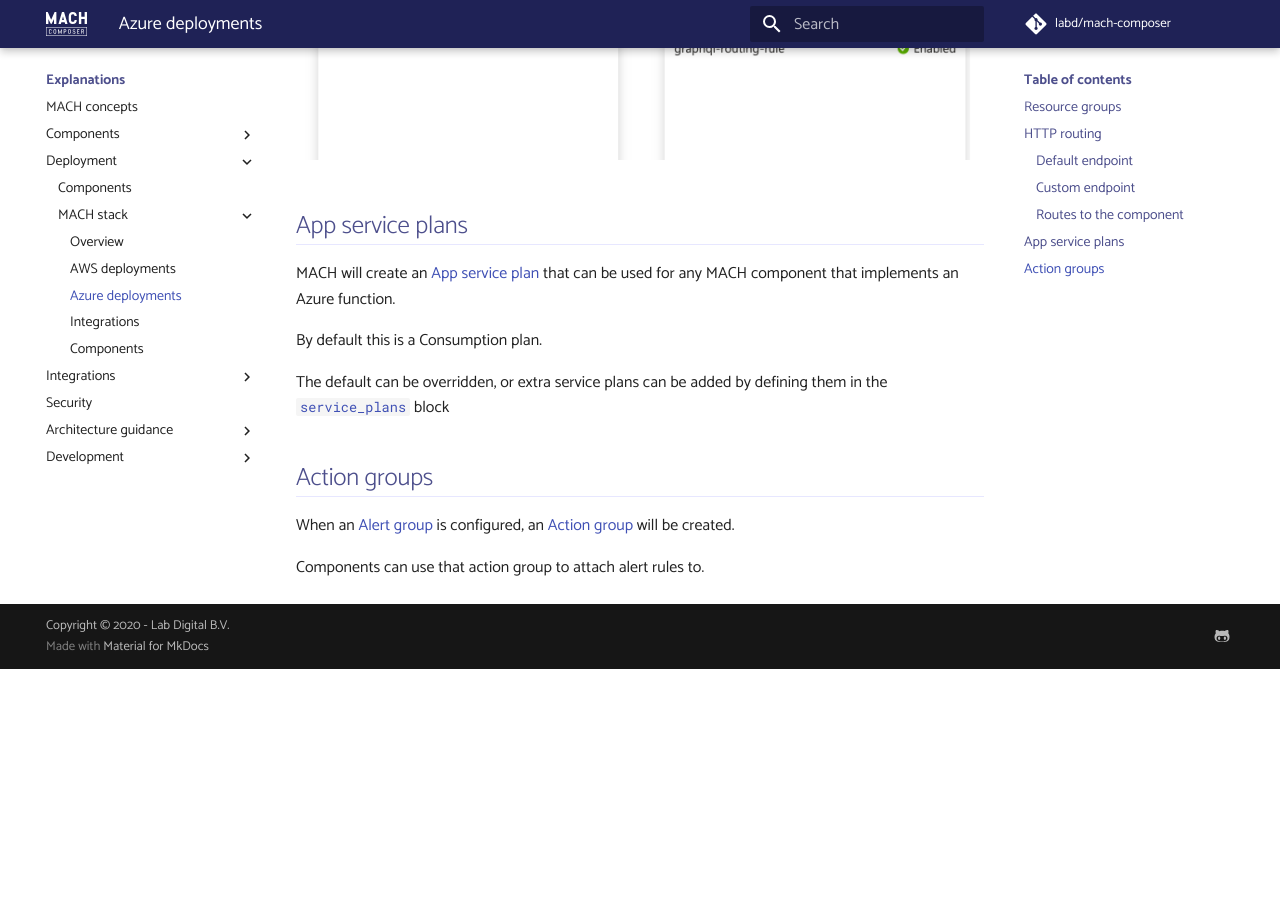
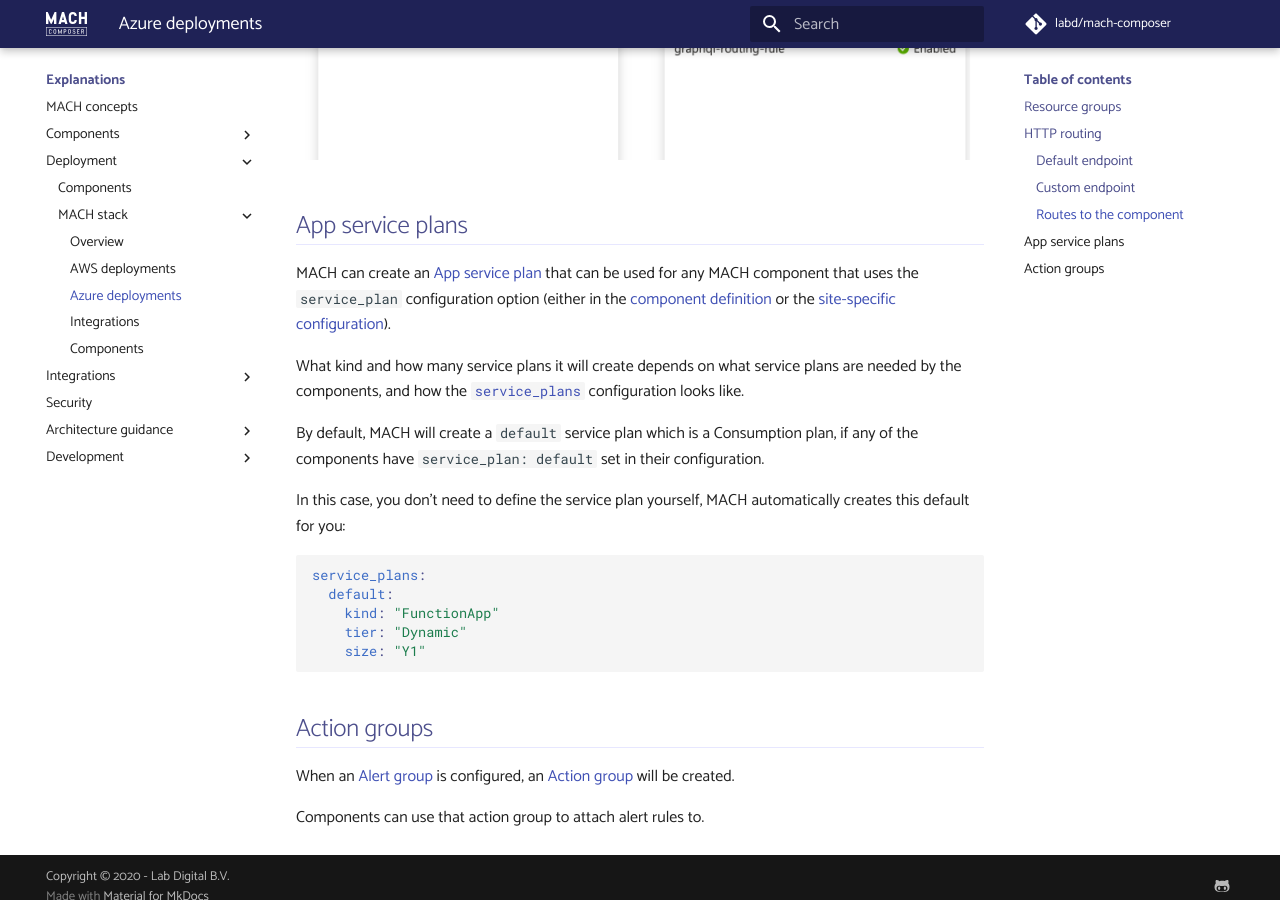
Before and after one commit to mach-composer/mach-composer-cli, an MkDocs documentation site: the page built from docs/src/topics/deployment/config/azure.md, in a window 1280 px wide and 900 px high, scrolled down 1657 px. Built offline with MkDocs 1.6.1 and Material for MkDocs 9.7.7, drawn with Linux system fonts in a browser that asks for light colours; a script that is not in the unit is left out; comment, search, counter and statistics services are not loaded; before the commit the page ends 2326 px from its top, so only the background shows below that.

Commit message:
More service plan documentation

````diff
--- a/docs/src/topics/deployment/config/azure.md
+++ b/docs/src/topics/deployment/config/azure.md
@@ -62,12 +62,21 @@ The routing in Frontdoor that will be created:
 
 ## App service plans
 
-MACH will create an [App service plan](https://registry.terraform.io/providers/hashicorp/azurerm/latest/docs/resources/app_service_plan) that can be used for any MACH component that implements an Azure function.
+MACH can create an [App service plan](https://registry.terraform.io/providers/hashicorp/azurerm/latest/docs/resources/app_service_plan) that can be used for any MACH component that uses the `service_plan` configuration option (either in the [component definition](../../../reference/syntax/components.md#azure) or the [site-specific configuration](../../../reference/syntax/sites.md#azure_1)).
 
-By default this is a Consumption plan.
+What kind and how many service plans it will create depends on what service plans are needed by the components, and how the [`service_plans`](../../../reference/syntax/general_config.md#service_plans) configuration looks like.
 
-The default can be overridden, or extra service plans can be added by defining them in the [`service_plans`](../../../reference/syntax/general_config.md#service_plans) block
+By default, MACH will create a `default` service plan which is a Consumption plan, if any of the components have `service_plan: default` set in their configuration.
 
+In this case, you don't need to define the service plan yourself, MACH automatically creates this default for you:
+
+```yaml
+service_plans:
+  default:
+    kind: "FunctionApp"
+    tier: "Dynamic"
+    size: "Y1"
+```
 
 ## Action groups
 
````
Also changed, not shown: docs/src/reference/syntax/components.md (+2 -2 lines), docs/src/reference/syntax/sites.md (+2 -2 lines).
